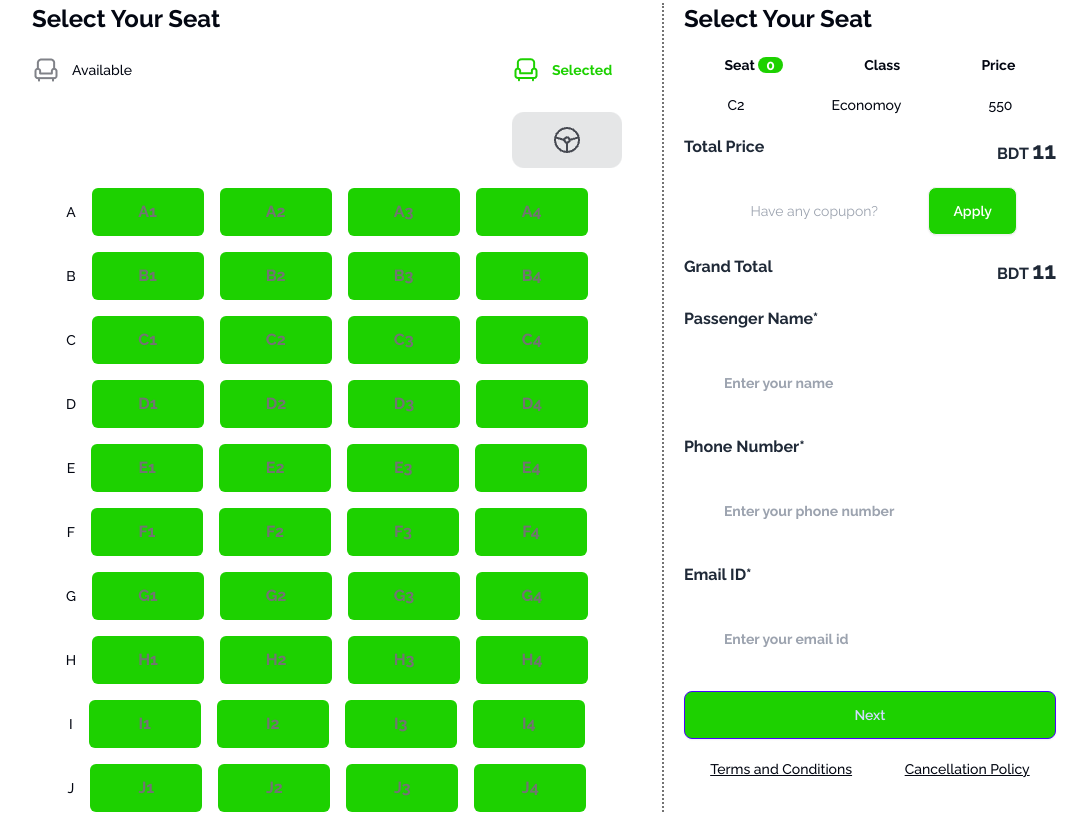
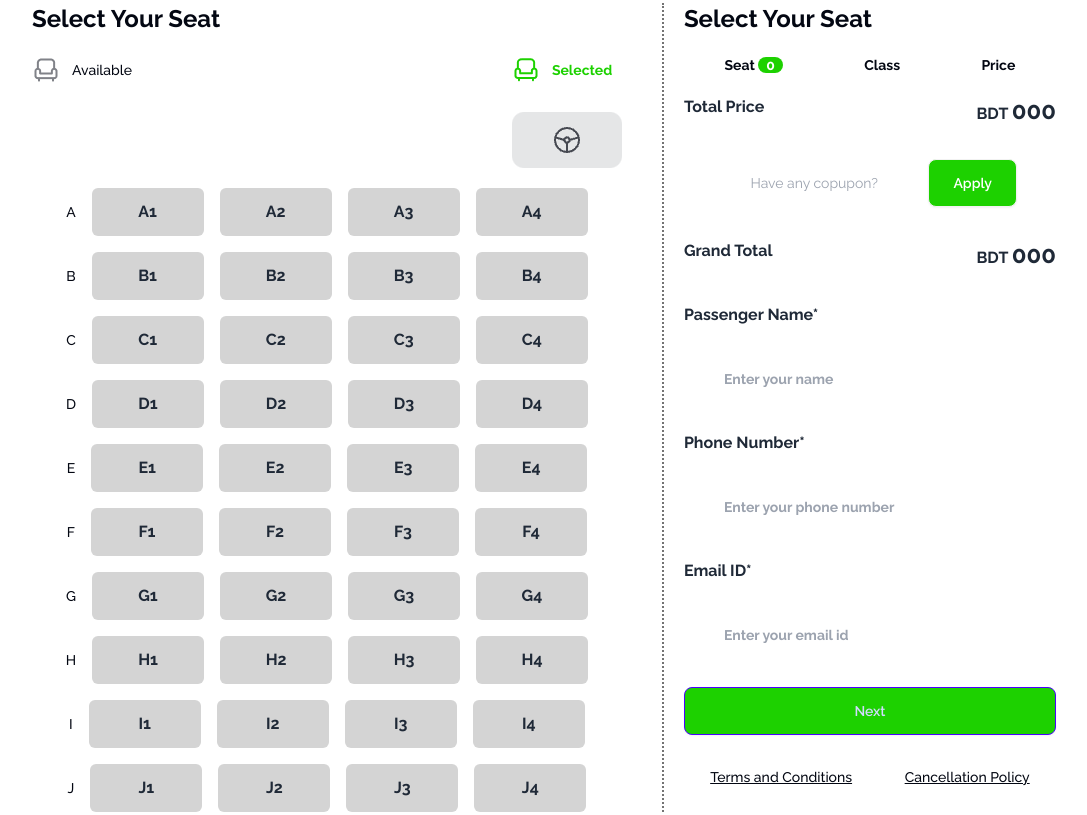
Before and after one commit to Sarajit-mondal/assignment-5-Bus-Ticket-Landing-Page, a website: page src/index.html in a window 1280 px wide. Shown: the part 1829-2644 px from the top of the page, without its empty margins (96-1183 px from the left). Drawn offline with Linux system fonts and the light colour scheme.

Commit message:
total add complete

```diff
--- a/src/index.html
+++ b/src/index.html
@@ -21,6 +21,7 @@
           <li><a href="#">Search</a></li>
         </ul>
         <!-- bus and icon -->
+
         <button
           class="rounded-lg flex gap-x-2 font-bold bg-[#1DD1001A] border-1 border-[#1DD10066] text-primary-color px-4 py-2"
         >
@@ -42,16 +43,16 @@
               Yes, you can run unit tests and view the results directly within
               the app. The integrated testing features allow for a streamlined .
             </p>
-            <div
+            <a  href="#buy-ticket"
               class="btn btn-active bg-primary-color b text-drak-color px-6 font-extrabold hover:text-primary-color"
             >
-              Buy Tickets
-            </div>
+                Buy Tickets
+          </a>
           </div>
         </div>
         <!-- banner cards -->
         <div
-          class="mb-10 flex gap-5 justify-center items-center md:absolute md:-bottom-24 left-20 [&>div]:bg-light-color flex-wrap"
+          class="mb-10 flex-col md:flex-row flex gap-10 justify-center items-center md:absolute md:-bottom-24 md:left-[15%]  [&>div]:bg-light-color "
         >
           <!-- cardOne -->
           <div
@@ -150,7 +151,7 @@
       </section>
 
       <!-- Greenline Paribahan start here -->
-      <section
+      <section id="buy-ticket"
         class="border-t-2 border-primary-color rounded-full w-11/12 mx-auto"
       >
         <!-- title -->
@@ -185,7 +186,7 @@
                   alt=""
                   class="w-7 h-7"
                 />
-                <span id="set" class="text-xl">40</span>Seats left
+                <span id="leftseat" class="text-xl">40</span>Seats left
               </div>
             </div>
             <!-- destination and time -->
@@ -262,77 +263,77 @@
 
             <!-- Seat Start here -->
             <div
-              class="mt-5 [&_span]:min-h-12 [&_span]:min-w-28 [&_span]:text-neutral-500 [&_span]:font-bold [&_span]:rounded-md [&_span]:bg-primary-color [&_span]:flex [&_span]:justify-center [&_span]:items-center space-y-4 [&>div]:flex-wrap [&>div]:justify-center"
+              class="mt-5 [&_span]:min-h-12 [&_span]:min-w-28  [&_span]:font-bold [&_span]:rounded-md  [&_span]:flex [&_span]:justify-center [&_span]:items-center space-y-4 [&>div]:flex-wrap [&>div]:justify-center"
             >
               <div class="flex gap-4 items-center [&>span]:cursor-pointer">
                 <p>A</p>
-                <span class="seat">A1</span>
-                <span class="seat">A2</span>
-                <span class="seat">A3</span>
-                <span class="seat">A4</span>
+                <span class="seat bg-neutral-300 ">A1</span>
+                <span class="seat bg-neutral-300">A2</span>
+                <span class="seat bg-neutral-300">A3</span>
+                <span class="seat bg-neutral-300">A4</span>
               </div>
               <div class="flex gap-4 items-center [&>span]:cursor-pointer">
                 <p>B</p>
-                <span class="seat">B1</span>
-                <span class="seat">B2</span>
-                <span class="seat">B3</span>
-                <span class="seat">B4</span>
+                <span class="seat bg-neutral-300">B1</span>
+                <span class="seat bg-neutral-300">B2</span>
+                <span class="seat bg-neutral-300">B3</span>
+                <span class="seat bg-neutral-300">B4</span>
               </div>
               <div class="flex gap-4 items-center [&>span]:cursor-pointer">
                 <p>C</p>
-                <span class="seat">C1</span>
-                <span class="seat">C2</span>
-                <span class="seat">C3</span>
-                <span class="seat">C4</span>
+                <span class="seat bg-neutral-300">C1</span>
+                <span class="seat bg-neutral-300">C2</span>
+                <span class="seat bg-neutral-300">C3</span>
+                <span class="seat bg-neutral-300">C4</span>
               </div>
               <div class="flex gap-4 items-center [&>span]:cursor-pointer">
                 <p>D</p>
-                <span class="seat">D1</span>
-                <span class="seat">D2</span>
-                <span class="seat">D3</span>
-                <span class="seat">D4</span>
+                <span class="seat bg-neutral-300">D1</span>
+                <span class="seat bg-neutral-300">D2</span>
+                <span class="seat bg-neutral-300">D3</span>
+                <span class="seat bg-neutral-300">D4</span>
               </div>
               <div class="flex gap-4 items-center [&>span]:cursor-pointer">
                 <p>E</p>
-                <span class="seat">E1</span>
-                <span class="seat">E2</span>
-                <span class="seat">E3</span>
-                <span class="seat">E4</span>
+                <span class="seat bg-neutral-300">E1</span>
+                <span class="seat bg-neutral-300">E2</span>
+                <span class="seat bg-neutral-300">E3</span>
+                <span class="seat bg-neutral-300">E4</span>
               </div>
               <div class="flex gap-4 items-center [&>span]:cursor-pointer">
                 <p>F</p>
-                <span class="seat">F1</span>
-                <span class="seat">F2</span>
-                <span class="seat">F3</span>
-                <span class="seat">F4</span>
+                <span class="seat bg-neutral-300">F1</span>
+                <span class="seat bg-neutral-300">F2</span>
+                <span class="seat bg-neutral-300">F3</span>
+                <span class="seat bg-neutral-300">F4</span>
               </div>
               <div class="flex gap-4 items-center [&>span]:cursor-pointer">
                 <p>G</p>
-                <span class="seat">G1</span>
-                <span class="seat">G2</span>
-                <span class="seat">G3</span>
-                <span class="seat">G4</span>
+                <span class="seat bg-neutral-300">G1</span>
+                <span class="seat bg-neutral-300">G2</span>
+                <span class="seat bg-neutral-300">G3</span>
+                <span class="seat bg-neutral-300">G4</span>
               </div>
               <div class="flex gap-4 items-center [&>span]:cursor-pointer">
                 <p>H</p>
-                <span class="seat">H1</span>
-                <span class="seat">H2</span>
-                <span class="seat">H3</span>
-                <span class="seat">H4</span>
+                <span class="seat bg-neutral-300">H1</span>
+                <span class="seat bg-neutral-300">H2</span>
+                <span class="seat bg-neutral-300">H3</span>
+                <span class="seat bg-neutral-300">H4</span>
               </div>
               <div class="flex gap-4 items-center [&>span]:cursor-pointer">
                 <p>I</p>
-                <span class="seat">I1</span>
-                <span class="seat">I2</span>
-                <span class="seat">I3</span>
-                <span class="seat">I4</span>
+                <span class="seat bg-neutral-300">I1</span>
+                <span class="seat bg-neutral-300">I2</span>
+                <span class="seat bg-neutral-300">I3</span>
+                <span class="seat bg-neutral-300">I4</span>
               </div>
               <div class="flex gap-4 items-center [&>span]:cursor-pointer">
                 <p>J</p>
-                <span class="seat">J1</span>
-                <span class="seat">J2</span>
-                <span class="seat">J3</span>
-                <span class="seat">J4</span>
+                <span class="seat bg-neutral-300">J1</span>
+                <span class="seat bg-neutral-300">J2</span>
+                <span class="seat bg-neutral-300">J3</span>
+                <span class="seat bg-neutral-300">J4</span>
               </div>
             </div>
             <!-- Seat end here -->
@@ -345,13 +346,13 @@
             <!-- seat -->
             <div
               id="set-container"
-              class="mt-10 [&>div]:flex [&>div]:items-center [&>div]:justify-around space-y-5"
+              class="mt-10 [&>div]:flex [&>div]:items-center [&>div]:justify-around space-y-6"
             >
               <div class="[&>*]:font-bold">
                 <p>
                   Seat
                   <span
-                    id="set-Seleted"
+                    id="seletedSeat"
                     class="px-2 bg-primary-color rounded-full text-light-color font-bo"
                     >0</span
                   >
@@ -359,17 +360,13 @@
                 <p>Class</p>
                 <p>Price</p>
               </div>
-              <div>
-                <p>C2</p>
-                <p>Economoy</p>
-                <p>550</p>
-              </div>
+
             </div>
             <!-- total price and discount-->
-            <div class=" space-y-5">
+            <div class=" space-y-8">
               <div class="flex font-bold justify-between">
                 <h5>Total Price</h5>
-                <h5>BDT <span id="total-price" class="text-2xl">11</span></h5>
+                <h5>BDT <span id="total-price" class="text-2xl">000</span></h5>
               </div>
               <!-- discount input -->
               <div
@@ -388,7 +385,7 @@
             <div class="font-bold">
               <div class="flex justify-between">
                 <h5>Grand Total</h5>
-                <h5>BDT <span id="grand-total" class="text-2xl">11</span></h5>
+                <h5>BDT <span id="grand-total" class="text-2xl">000</span></h5>
               </div>
             </div>
 
--- a/src/script.js
+++ b/src/script.js
@@ -0,0 +1,51 @@
+let selectedCount = 0;
+let leftSeat = 40;
+let selectedSeat = 0;
+
+// selected set
+document.querySelectorAll(".seat").forEach((seat, index) => {
+  seat.addEventListener("click", () => {
+    seatTicketSelect(seat);
+  });
+});
+
+// ticket Selection
+function seatTicketSelect(seat) {
+  if (seat.classList.contains("bg-primary-color") !== true) {
+    if (selectedCount < 4) {
+      seat.classList.remove("bg-neutral-300");
+      seat.classList.add("bg-primary-color", "text-light-color");
+      selectedCount++;
+      leftSeat--;
+      selectedSeat++;
+      setInnerText("leftseat", leftSeat);
+      setInnerText("seletedSeat", selectedSeat);
+      setInnerText("total-price", 550 * selectedCount);
+
+      createSeatList(seat.innerText);
+    } else {
+      alert("You can buy only 4 tickets!");
+    }
+  }
+}
+
+//create seat list
+function createSeatList(seatPosition) {
+  const setList = getElementId("set-container");
+  const div = document.createElement("div");
+  div.innerHTML = `<p>${seatPosition}</p>
+                <p>Economoy</p>
+                <p>550</p>`;
+  setList.appendChild(div);
+}
+
+// getElementId function
+function getElementId(id) {
+  const element = document.getElementById(id);
+  return element;
+}
+// setInnerText function
+function setInnerText(id, value) {
+  const element = document.getElementById(id);
+  element.innerText = value;
+}
```
Also changed, not shown: src/output.css.
